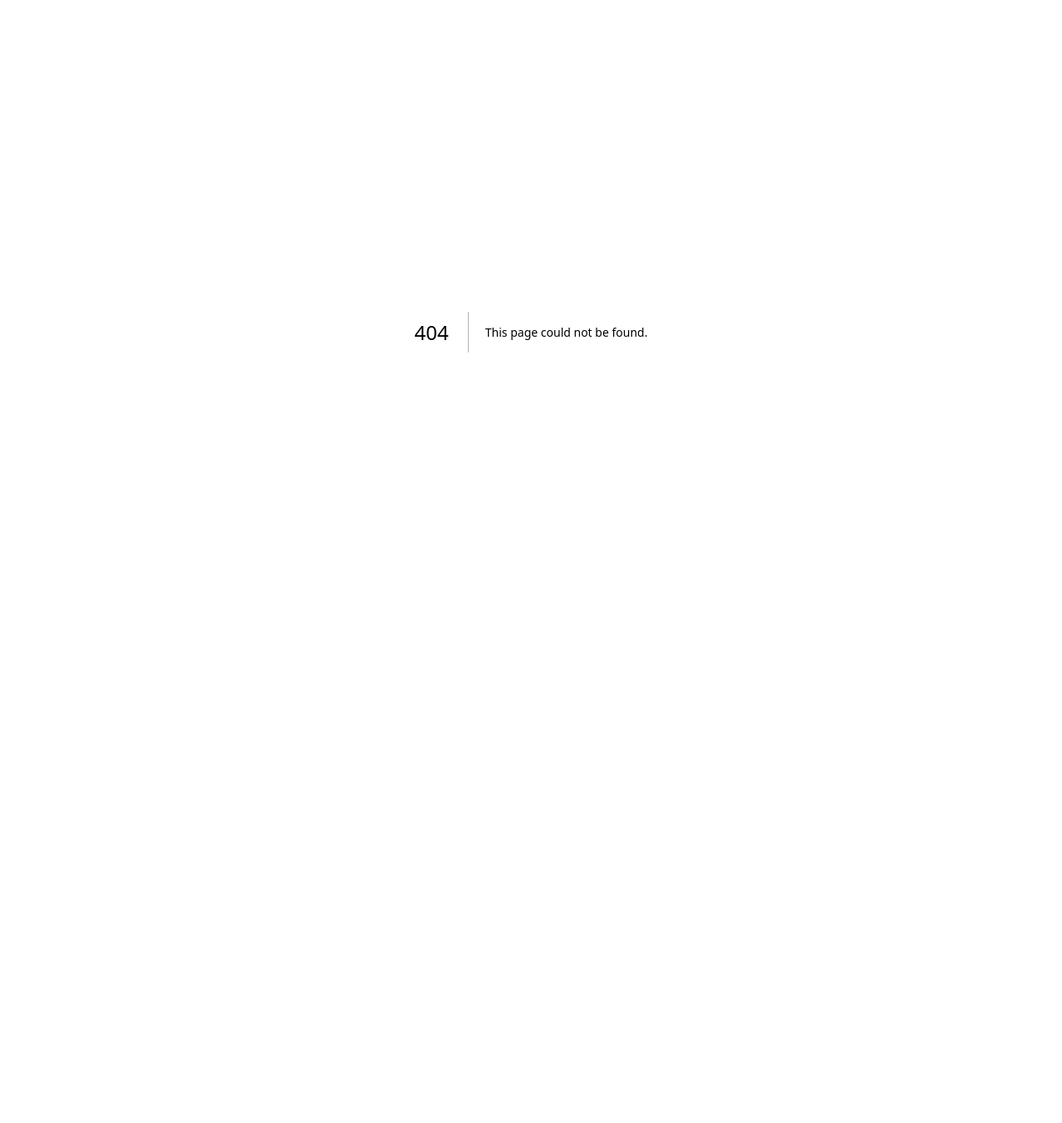
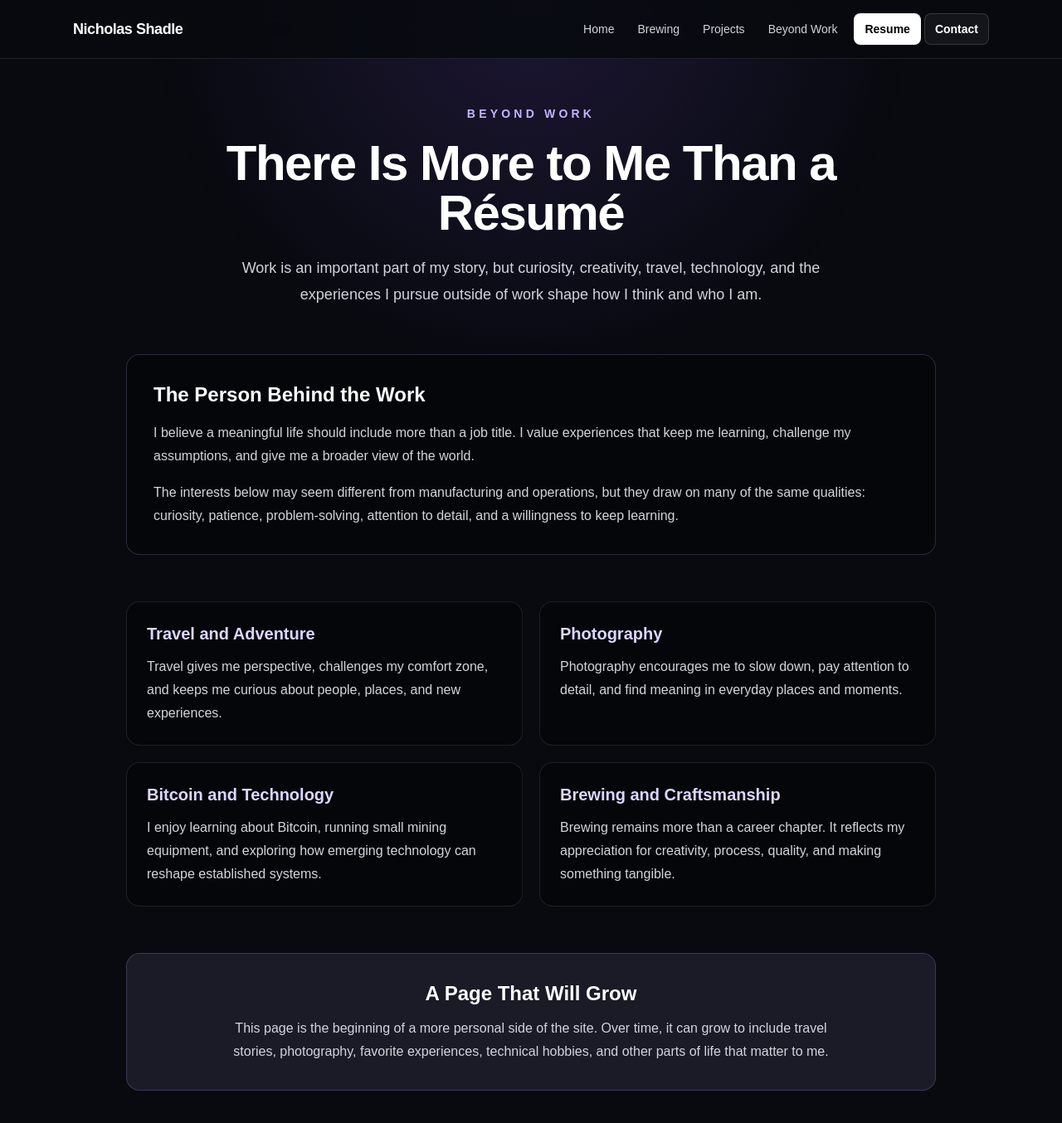
Before and after one commit to Briggadocious/nickshadle-site, a Next.js app: page /beyond-work in a window 1280 px wide. Before the commit this address had no page. Shown: the top 1354 px of the page at 83% size. Before the commit the page ends 800 px from the top, so only its background shows below. Built offline with nearby package versions, Linux system fonts and the light colour scheme.

Commit message:
Add shared navigation and Beyond Work page

```diff
--- /dev/null
+++ b/app/beyond-work/page.tsx
@@ -0,0 +1,99 @@
+import SiteNav from "../components/SiteNav";
+
+export default function BeyondWorkPage() {
+  const interests = [
+    {
+      title: "Travel and Adventure",
+      description:
+        "Travel gives me perspective, challenges my comfort zone, and keeps me curious about people, places, and new experiences.",
+    },
+    {
+      title: "Photography",
+      description:
+        "Photography encourages me to slow down, pay attention to detail, and find meaning in everyday places and moments.",
+    },
+    {
+      title: "Bitcoin and Technology",
+      description:
+        "I enjoy learning about Bitcoin, running small mining equipment, and exploring how emerging technology can reshape established systems.",
+    },
+    {
+      title: "Brewing and Craftsmanship",
+      description:
+        "Brewing remains more than a career chapter. It reflects my appreciation for creativity, process, quality, and making something tangible.",
+    },
+  ];
+
+  return (
+    <main className="relative min-h-screen overflow-hidden bg-[#080a0f] text-white">
+      <SiteNav />
+
+      <div className="pointer-events-none fixed inset-0 bg-[radial-gradient(circle_at_top,rgba(139,92,246,0.16),transparent_45%)]" />
+
+      <div className="relative z-10 mx-auto max-w-5xl space-y-14 px-6 py-14">
+        <header className="mx-auto max-w-3xl space-y-5 text-center">
+          <p className="text-sm font-semibold uppercase tracking-[0.3em] text-violet-300">
+            Beyond Work
+          </p>
+
+          <h1 className="text-4xl font-bold tracking-tight sm:text-6xl">
+            There Is More to Me Than a Résumé
+          </h1>
+
+          <p className="text-lg leading-8 text-gray-300">
+            Work is an important part of my story, but curiosity, creativity,
+            travel, technology, and the experiences I pursue outside of work
+            shape how I think and who I am.
+          </p>
+        </header>
+
+        <section className="rounded-2xl border border-violet-300/20 bg-black/30 p-6 backdrop-blur-sm md:p-8">
+          <h2 className="text-2xl font-semibold">The Person Behind the Work</h2>
+
+          <div className="mt-4 space-y-4 leading-7 text-gray-300">
+            <p>
+              I believe a meaningful life should include more than a job title.
+              I value experiences that keep me learning, challenge my
+              assumptions, and give me a broader view of the world.
+            </p>
+
+            <p>
+              The interests below may seem different from manufacturing and
+              operations, but they draw on many of the same qualities:
+              curiosity, patience, problem-solving, attention to detail, and a
+              willingness to keep learning.
+            </p>
+          </div>
+        </section>
+
+        <section className="grid gap-5 md:grid-cols-2">
+          {interests.map((interest) => (
+            <article
+              key={interest.title}
+              className="rounded-2xl border border-white/10 bg-black/30 p-6 backdrop-blur-sm"
+            >
+              <h2 className="text-xl font-semibold text-violet-200">
+                {interest.title}
+              </h2>
+
+              <p className="mt-3 leading-7 text-gray-300">
+                {interest.description}
+              </p>
+            </article>
+          ))}
+        </section>
+
+        <section className="rounded-2xl border border-violet-300/20 bg-violet-300/10 p-6 text-center md:p-8">
+          <h2 className="text-2xl font-semibold">A Page That Will Grow</h2>
+
+          <p className="mx-auto mt-3 max-w-3xl leading-7 text-gray-300">
+            This page is the beginning of a more personal side of the site.
+            Over time, it can grow to include travel stories, photography,
+            favorite experiences, technical hobbies, and other parts of life
+            that matter to me.
+          </p>
+        </section>
+      </div>
+    </main>
+  );
+}
--- a/app/brewing/page.tsx
+++ b/app/brewing/page.tsx
@@ -1,3 +1,5 @@
+import SiteNav from "../components/SiteNav";
+
 export default function BrewingPage() {
   const skills = [
     "Brewhouse Operations",
@@ -41,18 +43,8 @@ export default function BrewingPage() {
 
   return (
     <main className="min-h-screen bg-[#080a0f] text-white">
+      <SiteNav />
       <div className="mx-auto max-w-5xl space-y-14 px-6 py-12">
-        <nav className="flex flex-wrap items-center justify-between gap-4">
-          <a href="/" className="text-sm font-semibold text-amber-300 hover:text-white">
-            ← Back to Home
-          </a>
-          <a
-            href="/resume.pdf"
-            className="rounded-lg border border-white/15 bg-white/5 px-4 py-2 text-sm font-medium hover:bg-white/10"
-          >
-            Download Resume
-          </a>
-        </nav>
 
         <header className="mx-auto max-w-3xl space-y-5 text-center">
           <p className="text-sm font-semibold uppercase tracking-[0.3em] text-amber-300">
--- /dev/null
+++ b/app/components/SiteNav.tsx
@@ -0,0 +1,50 @@
+export default function SiteNav() {
+  const links = [
+    { href: "/", label: "Home" },
+    { href: "/brewing", label: "Brewing" },
+    { href: "/projects", label: "Projects" },
+    { href: "/beyond-work", label: "Beyond Work" },
+  ];
+
+  return (
+    <header className="sticky top-0 z-50 border-b border-white/10 bg-[#080a0f]/85 backdrop-blur-xl">
+      <div className="mx-auto flex max-w-6xl flex-wrap items-center justify-between gap-4 px-6 py-4">
+        <a
+          href="/"
+          className="text-lg font-bold tracking-tight text-white transition hover:text-blue-200"
+        >
+          Nicholas Shadle
+        </a>
+
+        <nav
+          aria-label="Main navigation"
+          className="flex flex-wrap items-center justify-end gap-1 text-sm"
+        >
+          {links.map((link) => (
+            <a
+              key={link.href}
+              href={link.href}
+              className="rounded-lg px-3 py-2 font-medium text-gray-300 transition hover:bg-white/10 hover:text-white"
+            >
+              {link.label}
+            </a>
+          ))}
+
+          <a
+            href="/resume.pdf"
+            className="ml-1 rounded-lg border border-white/15 bg-white px-3 py-2 font-semibold text-black transition hover:bg-gray-200"
+          >
+            Resume
+          </a>
+
+          <a
+            href="mailto:NICHOLAS.SHADLE78@GMAIL.COM"
+            className="rounded-lg border border-white/15 bg-white/5 px-3 py-2 font-semibold text-white transition hover:bg-white/10"
+          >
+            Contact
+          </a>
+        </nav>
+      </div>
+    </header>
+  );
+}
--- a/app/page.tsx
+++ b/app/page.tsx
@@ -1,3 +1,5 @@
+import SiteNav from "./components/SiteNav";
+
 export default function Home() {
   const skills = [
     "Production Planning",
@@ -52,6 +54,7 @@ export default function Home() {
 
   return (
     <main className="relative min-h-screen overflow-hidden bg-[#080a0f] text-white">
+      <SiteNav />
       <div className="pointer-events-none fixed inset-0 bg-[radial-gradient(circle_at_top,rgba(59,130,246,0.12),transparent_45%)]" />
 
       <div className="pointer-events-none fixed inset-0 flex items-center justify-center overflow-hidden">
@@ -134,6 +137,13 @@ export default function Home() {
             >
               View My Projects
             </a>
+
+            <a
+              href="/beyond-work"
+              className="inline-block rounded-lg border border-violet-300/40 bg-violet-400/10 px-5 py-3 font-medium text-violet-200 transition hover:bg-violet-400/20 hover:text-white"
+            >
+              Beyond Work
+            </a>
           </div>
         </section>
 
--- a/app/projects/page.tsx
+++ b/app/projects/page.tsx
@@ -1,3 +1,5 @@
+import SiteNav from "../components/SiteNav";
+
 export default function ProjectsPage() {
   const tools = [
     "Next.js",
@@ -45,6 +47,7 @@ export default function ProjectsPage() {
 
   return (
     <main className="relative min-h-screen overflow-hidden bg-[#080a0f] text-white">
+      <SiteNav />
       <div className="pointer-events-none fixed inset-0 bg-[radial-gradient(circle_at_top,rgba(59,130,246,0.14),transparent_45%)]" />
 
       <div className="pointer-events-none fixed inset-0 flex items-center justify-center overflow-hidden">
@@ -69,21 +72,6 @@ export default function ProjectsPage() {
       </div>
 
       <div className="relative z-10 mx-auto max-w-5xl space-y-14 px-6 py-12">
-        <nav className="flex flex-wrap items-center justify-between gap-4">
-          <a
-            href="/"
-            className="text-sm font-semibold text-blue-300 transition hover:text-white"
-          >
-            ← Back to Home
-          </a>
-
-          <a
-            href="/brewing"
-            className="rounded-lg border border-amber-300/30 bg-amber-300/10 px-4 py-2 text-sm font-medium text-amber-200 transition hover:bg-amber-300/20"
-          >
-            Brewing Career
-          </a>
-        </nav>
 
         <header className="mx-auto max-w-3xl space-y-5 text-center">
           <p className="text-sm font-semibold uppercase tracking-[0.3em] text-blue-300">
```
